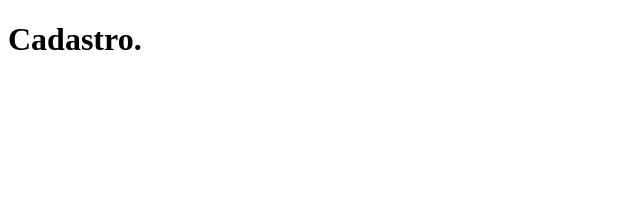
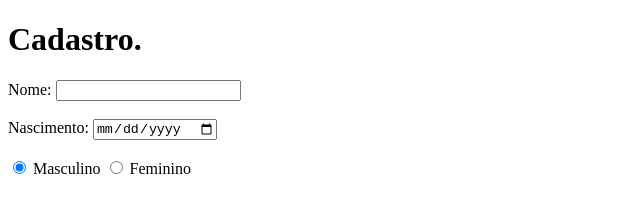
Before and after one commit to romariocdz/javascript, a plain HTML site: page exercicios-proprio/exercício_16/formulario.html in a window 1280 px wide. Shown: the whole page, without its empty margins (0-640 px from the left). Drawn offline with Linux system fonts and the light colour scheme.

Commit message:
radiosex

```diff
--- a/exercicios-proprio/exercício_16/formulario.html
+++ b/exercicios-proprio/exercício_16/formulario.html
@@ -12,7 +12,16 @@
     </header>
     <main>
         <section id="cadastro">
-
+            <form name="formulario" action="busca.php" onsubmit="return">
+                <label for="nome">Nome:</label>
+                    <input type="text" id="nome" required> <br><br>
+                        <label for="data" required>Nascimento:</label>
+                    <input type="date" id="data" required> <br><br>
+                <input type="radio" value="sexm" name="radiosex" id="sexm" checked>
+                    <label for="sexm">Masculino</label>
+                <input type="radio" value="sexf" name="radiosex" id="sexf">
+                    <label for="sexf">Feminino</label>
+            </form>
         </section>
     </main>
 <script src="cadastro.js"></script>
```
